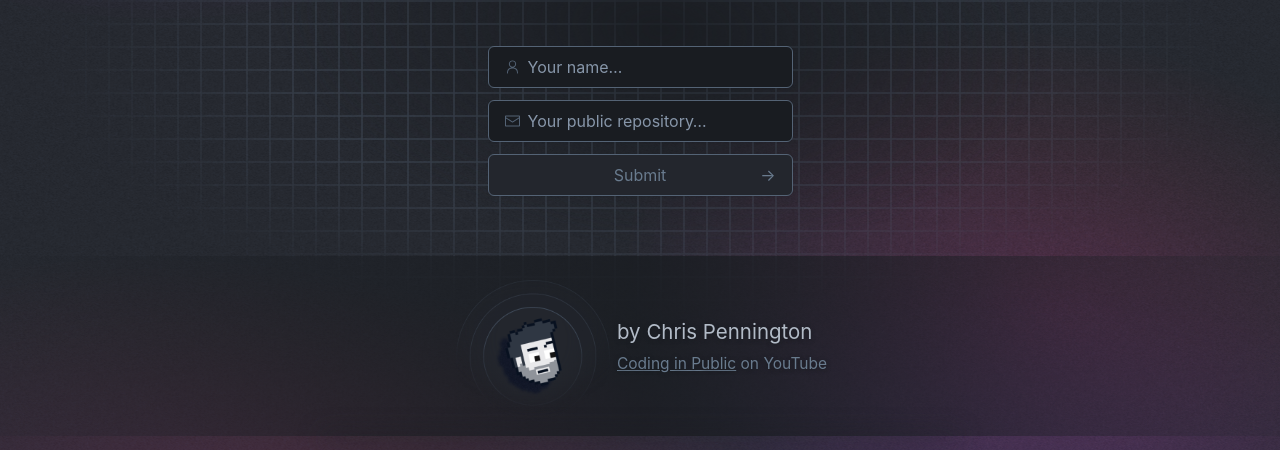
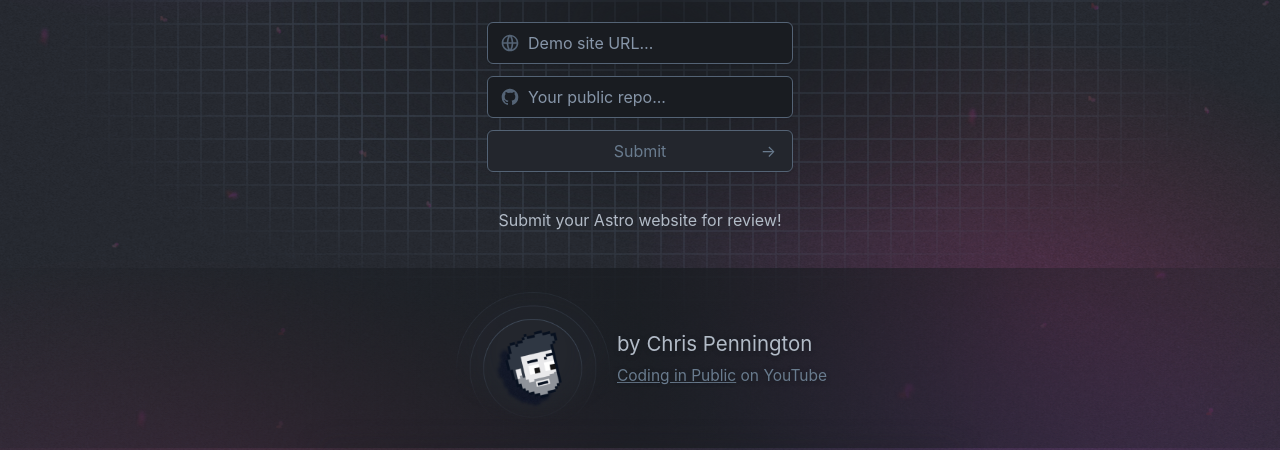
Before and after one commit to coding-in-public/astro-code-review, an Astro site: page / in a window 1280 px wide. Shown: the part 350-800 px from the top of the page. Built offline with nearby package versions, Linux system fonts and the light colour scheme; Astro itself is replaced by a stand-in of ours.

Commit message:
basic error form handling

```diff
--- /dev/null
+++ b/src/assets/Github.tsx
@@ -0,0 +1,16 @@
+const Github = ({ ...rest }) => (
+  <svg
+    width={24}
+    height={24}
+    viewBox="0 0 24 24"
+    xmlns="http://www.w3.org/2000/svg"
+    {...rest}
+  >
+    <path
+      fill="currentColor"
+      d="M12.001 2c-5.525 0-10 4.475-10 10a9.994 9.994 0 0 0 6.837 9.488c.5.087.688-.213.688-.476 0-.237-.013-1.024-.013-1.862-2.512.463-3.162-.612-3.362-1.175-.113-.288-.6-1.175-1.025-1.413-.35-.187-.85-.65-.013-.662.788-.013 1.35.725 1.538 1.025.9 1.512 2.337 1.087 2.912.825.088-.65.35-1.087.638-1.337-2.225-.25-4.55-1.113-4.55-4.938 0-1.088.387-1.987 1.025-2.687-.1-.25-.45-1.275.1-2.65 0 0 .837-.263 2.75 1.024a9.28 9.28 0 0 1 2.5-.337c.85 0 1.7.112 2.5.337 1.913-1.3 2.75-1.024 2.75-1.024.55 1.375.2 2.4.1 2.65.637.7 1.025 1.587 1.025 2.687 0 3.838-2.337 4.688-4.562 4.938.362.312.675.912.675 1.85 0 1.337-.013 2.412-.013 2.75 0 .262.188.574.688.474A10.016 10.016 0 0 0 22 12c0-5.525-4.475-10-10-10"
+    />
+  </svg>
+);
+
+export default Github;
--- /dev/null
+++ b/src/assets/Globe.tsx
@@ -0,0 +1,16 @@
+const Globe = ({ ...rest }) => (
+  <svg
+    width={24}
+    height={24}
+    viewBox="0 0 24 24"
+    xmlns="http://www.w3.org/2000/svg"
+    {...rest}
+  >
+    <path
+      fill="currentColor"
+      d="M12 22C6.477 22 2 17.523 2 12S6.477 2 12 2s10 4.477 10 10-4.477 10-10 10m-2.29-2.333A17.9 17.9 0 0 1 8.027 13H4.062a8.008 8.008 0 0 0 5.648 6.667M10.03 13c.151 2.439.848 4.73 1.97 6.752A15.905 15.905 0 0 0 13.97 13zm9.908 0h-3.965a17.9 17.9 0 0 1-1.683 6.667A8.008 8.008 0 0 0 19.938 13M4.062 11h3.965A17.9 17.9 0 0 1 9.71 4.333 8.008 8.008 0 0 0 4.062 11m5.969 0h3.938A15.905 15.905 0 0 0 12 4.248 15.905 15.905 0 0 0 10.03 11m4.259-6.667A17.9 17.9 0 0 1 15.973 11h3.965a8.008 8.008 0 0 0-5.648-6.667"
+    />
+  </svg>
+);
+
+export default Globe;
--- /dev/null
+++ b/src/assets/Spinner.tsx
@@ -0,0 +1,21 @@
+const Spinner = () => {
+  return (
+    <svg
+      width="24"
+      height="24"
+      viewBox="0 0 24 24"
+      xmlns="http://www.w3.org/2000/svg"
+      className="absolute right-4 animate-spin"
+    >
+      <path
+        fill="none"
+        stroke="currentColor"
+        strokeLinecap="round"
+        strokeLinejoin="round"
+        strokeWidth="2"
+        d="M12 2v4m0 12v4M4.93 4.93l2.83 2.83m8.48 8.48l2.83 2.83M2 12h4m12 0h4M4.93 19.07l2.83-2.83m8.48-8.48l2.83-2.83"
+      />
+    </svg>
+  );
+};
+export default Spinner;
--- a/src/components/Heading.astro
+++ b/src/components/Heading.astro
@@ -5,7 +5,7 @@ import { twMerge } from "tailwind-merge";
 const tagOptions = ["h1", "h2", "h3", "h4", "h5", "h6"] as const;
 
 const buttonVariants = cva(
-  "font-semibold leading-[1.1] text-balance text-dropshadow text-astro-100 tracking-wide",
+  "font-semibold leading-[1.1] text-balance text-dropshadow text-astro-100 tracking-wider",
   {
     variants: {
       variant: {
--- a/src/components/Hero.astro
+++ b/src/components/Hero.astro
@@ -9,19 +9,27 @@ import courseIcon from "@/assets/astro-course-icon.png";
 import SignupForm from "@/components/SignupForm";
 import Heading from "@/components/Heading.astro";
 import Banner from "@/components/Banner.astro";
+import Stars from "./Stars.astro";
 ---
 
 <section
   class="grid place-items-center gap-6 sm:gap-8 text-center relative"
   aria-label="Submit website for review form"
 >
+  <div class="opacity-50 md:opacity-80">
+    <Stars classes="-top-4 -left-16 shift-right fade-in hidden md:block" />
+    <Stars classes="-bottom-16 shift-left fade-in -right-20" />
+  </div>
   <Image
     src={courseIcon}
     alt="Astro icon for course"
     class="fade-in shift-up w-28 sm:w-40"
   />
-  <Heading tagType="h1" size="lg"> Astro Code Review </Heading>
-  <SignupForm />
+  <Heading tagType="h1" size="lg" classes="fade-in shift-up ">
+    Astro Code Review
+  </Heading>
+  <SignupForm client:load />
+  <p class="fade-in shift-up">Submit your Astro website for review!</p>
   <Banner classes="fade-in shift-up py-4">
     <div
       class="fade-in shift-up container flex gap-1 items-center justify-center text-dropshadow"
--- a/src/components/SignupForm.tsx
+++ b/src/components/SignupForm.tsx
@@ -1,20 +1,33 @@
-import { useEffect, useState, type FormEvent } from "react";
+import { useRef, useState, type FormEvent } from "react";
 import sanitize from "sanitize-html";
 import toast, { Toaster } from "react-hot-toast";
+import Globe from "@/assets/Globe";
+import Github from "@/assets/Github";
+import Spinner from "@/assets/Spinner";
 
 const SignupForm = () => {
+  const [demoUrl, setDemoUrl] = useState("");
   const [repo, setRepo] = useState("");
-  const [name, setName] = useState("");
+
   const [disabled, setDisabled] = useState(true);
   const [loading, setLoading] = useState(false);
-  const [error, setError] = useState("");
 
-  useEffect(() => {
-    setError("");
-    if (name.length < 3 && repo.length < 5) {
-      return;
+  const demoRef = useRef<HTMLLabelElement>(null);
+  const repoRef = useRef<HTMLLabelElement>(null);
+
+  const handleBlur = (
+    state: string,
+    ref: React.RefObject<HTMLLabelElement>
+  ) => {
+    if (state.length > 4 && !state.startsWith("https://")) {
+      ref.current?.classList.add("border-astro-accent-pink");
+      ref.current?.classList.remove("border-astro-500");
+      toast.error("Provide the full URL (e.g., https://…)");
+    } else {
+      ref.current?.classList.remove("border-astro-accent-pink");
+      ref.current?.classList.add("border-astro-500");
     }
-  }, [name, repo]);
+  };
 
   const handleSubmit = async (e: FormEvent<HTMLFormElement>) => {
     e.preventDefault();
@@ -24,7 +37,7 @@ const SignupForm = () => {
       return;
     }
 
-    if (name.length < 3) {
+    if (demoUrl.length < 3) {
       setDisabled(true);
       return setError("Name must be at least 3 characters long.");
     }
@@ -39,70 +52,38 @@ const SignupForm = () => {
         className="mx-auto grid max-w-md place-items-center gap-3"
         onSubmit={handleSubmit}
       >
-        <label className="flex items-center gap-2 rounded-md border border-astro-500 bg-astro-900 px-4 py-2 shadow-sm focus-within:bg-astro-800 focus-within:shadow-lg">
-          <span className="sr-only">Your name</span>
-          <svg
-            width="15"
-            height="16"
-            viewBox="0 0 15 16"
-            fill="none"
-            xmlns="http://www.w3.org/2000/svg"
-          >
-            <path
-              fillRule="evenodd"
-              clipRule="evenodd"
-              d="M7.49999 1.375C6.62575 1.37384 5.78053 1.68866 5.12008 2.26147C4.45962 2.83427 4.02842 3.62646 3.90593 4.49208C3.78343 5.35771 3.97789 6.23844 4.45348 6.972C4.92908 7.70557 5.65375 8.24255 6.49399 8.484C5.29999 8.629 4.27599 9.051 3.50399 9.812C2.52199 10.779 2.02499 12.22 2.02499 14.1C2.02499 14.226 2.07504 14.3468 2.16412 14.4359C2.2532 14.525 2.37402 14.575 2.49999 14.575C2.62597 14.575 2.74679 14.525 2.83587 14.4359C2.92495 14.3468 2.97499 14.226 2.97499 14.1C2.97499 12.38 3.42799 11.22 4.17099 10.488C4.91499 9.755 6.02699 9.375 7.49999 9.375C8.97299 9.375 10.085 9.755 10.83 10.488C11.572 11.221 12.025 12.38 12.025 14.1C12.025 14.226 12.075 14.3468 12.1641 14.4359C12.2532 14.525 12.374 14.575 12.5 14.575C12.626 14.575 12.7468 14.525 12.8359 14.4359C12.9249 14.3468 12.975 14.226 12.975 14.1C12.975 12.22 12.478 10.78 11.495 9.812C10.725 9.052 9.69999 8.629 8.50599 8.484C9.34343 8.23983 10.0648 7.70203 10.5379 6.96917C11.011 6.23632 11.2042 5.3575 11.082 4.49379C10.9597 3.63009 10.5303 2.83937 9.87246 2.26656C9.21458 1.69375 8.3723 1.37723 7.49999 1.375ZM4.82499 5C4.82499 4.29055 5.10682 3.61015 5.60848 3.10849C6.11014 2.60683 6.79054 2.325 7.49999 2.325C8.20945 2.325 8.88984 2.60683 9.3915 3.10849C9.89316 3.61015 10.175 4.29055 10.175 5C10.175 5.70946 9.89316 6.38985 9.3915 6.89151C8.88984 7.39317 8.20945 7.675 7.49999 7.675C6.79054 7.675 6.11014 7.39317 5.60848 6.89151C5.10682 6.38985 4.82499 5.70946 4.82499 5Z"
-              fill="#546375"
-            />
-          </svg>
+        <label
+          className="flex items-center gap-2 rounded-md border border-astro-500 bg-astro-900 pr-4 pl-3 py-2 shadow-sm focus-within:bg-astro-800 focus-within:shadow-lg"
+          ref={demoRef}
+        >
+          <span className="sr-only">Demo Site…</span>
           <input
             type="text"
-            placeholder="Your name…"
-            autoComplete="name"
+            placeholder="Demo site URL…"
             required
-            className="bg-transparent placeholder-astro-300 focus:outline-none"
-            value={name}
-            onChange={(e) => setName(sanitize(e.target.value))}
+            className="bg-transparent placeholder-astro-300 focus:outline-none peer order-1"
+            value={demoUrl}
+            onChange={(e) => setDemoUrl(sanitize(e.target.value))}
+            onBlur={() => handleBlur(demoUrl, demoRef)}
           />
+          <Globe className="size-5 text-astro-500 peer-focus:text-astro-200 pointer-events-none" />
         </label>
         <input name="honeypot" type="text" className="hidden" />
-        <label className="flex items-center gap-2 rounded-md border border-astro-500 bg-astro-900 px-4 py-2 shadow-sm focus-within:bg-astro-800 focus-within:shadow-lg">
-          <span className="sr-only">Email address</span>
-          <svg
-            width="15"
-            height="16"
-            viewBox="0 0 15 16"
-            fill="none"
-            xmlns="http://www.w3.org/2000/svg"
-          >
-            <g clipPath="url(#clip0_1_192)">
-              <path
-                fillRule="evenodd"
-                clipRule="evenodd"
-                d="M1 2.5C0.734784 2.5 0.48043 2.60536 0.292893 2.79289C0.105357 2.98043 0 3.23478 0 3.5L0 12.5C0 12.7652 0.105357 13.0196 0.292893 13.2071C0.48043 13.3946 0.734784 13.5 1 13.5H14C14.2652 13.5 14.5196 13.3946 14.7071 13.2071C14.8946 13.0196 15 12.7652 15 12.5V3.5C15 3.23478 14.8946 2.98043 14.7071 2.79289C14.5196 2.60536 14.2652 2.5 14 2.5H1ZM1 3.5H14V4.425C13.9146 4.4249 13.831 4.44918 13.759 4.495L7.5 8.467L1.241 4.495C1.16898 4.44918 1.08536 4.4249 1 4.425V3.5ZM1 5.408V12.5H14V5.408L7.741 9.38C7.66893 9.42571 7.58534 9.44998 7.5 9.44998C7.41466 9.44998 7.33107 9.42571 7.259 9.38L1 5.408Z"
-                fill="#546375"
-              />
-            </g>
-            <defs>
-              <clipPath id="clip0_1_192">
-                <rect
-                  width="15"
-                  height="15"
-                  fill="white"
-                  transform="translate(0 0.5)"
-                />
-              </clipPath>
-            </defs>
-          </svg>
-
+        <label
+          className="flex  items-center gap-2 rounded-md border border-astro-500 bg-astro-900 pl-3 pr-4 py-2 shadow-sm focus-within:bg-astro-800 focus-within:shadow-lg"
+          ref={repoRef}
+        >
+          <span className="sr-only">Your public repo</span>
           <input
             type="text"
-            placeholder="Your public repository…"
+            placeholder="Your public repo..."
             required
-            className="bg-transparent placeholder-astro-300 focus:outline-none"
+            className="bg-transparent placeholder-astro-300 focus:outline-none order-1 peer"
             value={repo}
             onChange={(e) => setRepo(sanitize(e.target.value))}
+            onBlur={() => handleBlur(repo, repoRef)}
           />
+          <Github className="size-5 text-astro-500 peer-focus:text-astro-200" />
         </label>
         <button
           type="submit"
@@ -112,22 +93,7 @@ const SignupForm = () => {
           {loading ? (
             <>
               <span>Submitting…</span>
-              <svg
-                width="24"
-                height="24"
-                viewBox="0 0 24 24"
-                xmlns="http://www.w3.org/2000/svg"
-                className="absolute right-4 animate-spin"
-              >
-                <path
-                  fill="none"
-                  stroke="currentColor"
-                  strokeLinecap="round"
-                  strokeLinejoin="round"
-                  strokeWidth="2"
-                  d="M12 2v4m0 12v4M4.93 4.93l2.83 2.83m8.48 8.48l2.83 2.83M2 12h4m12 0h4M4.93 19.07l2.83-2.83m8.48-8.48l2.83-2.83"
-                />
-              </svg>
+              <Spinner />
             </>
           ) : (
             <>
--- a/src/components/Stars.astro
+++ b/src/components/Stars.astro
@@ -2,7 +2,7 @@
 import { twMerge } from "tailwind-merge";
 
 import { Image } from "astro:assets";
-import stars from "../assets/stars.png";
+import stars from "@/assets/stars.png";
 
 type Props = {
   classes?: string;
```
Also changed, not shown: src/assets/stars.png (added).
